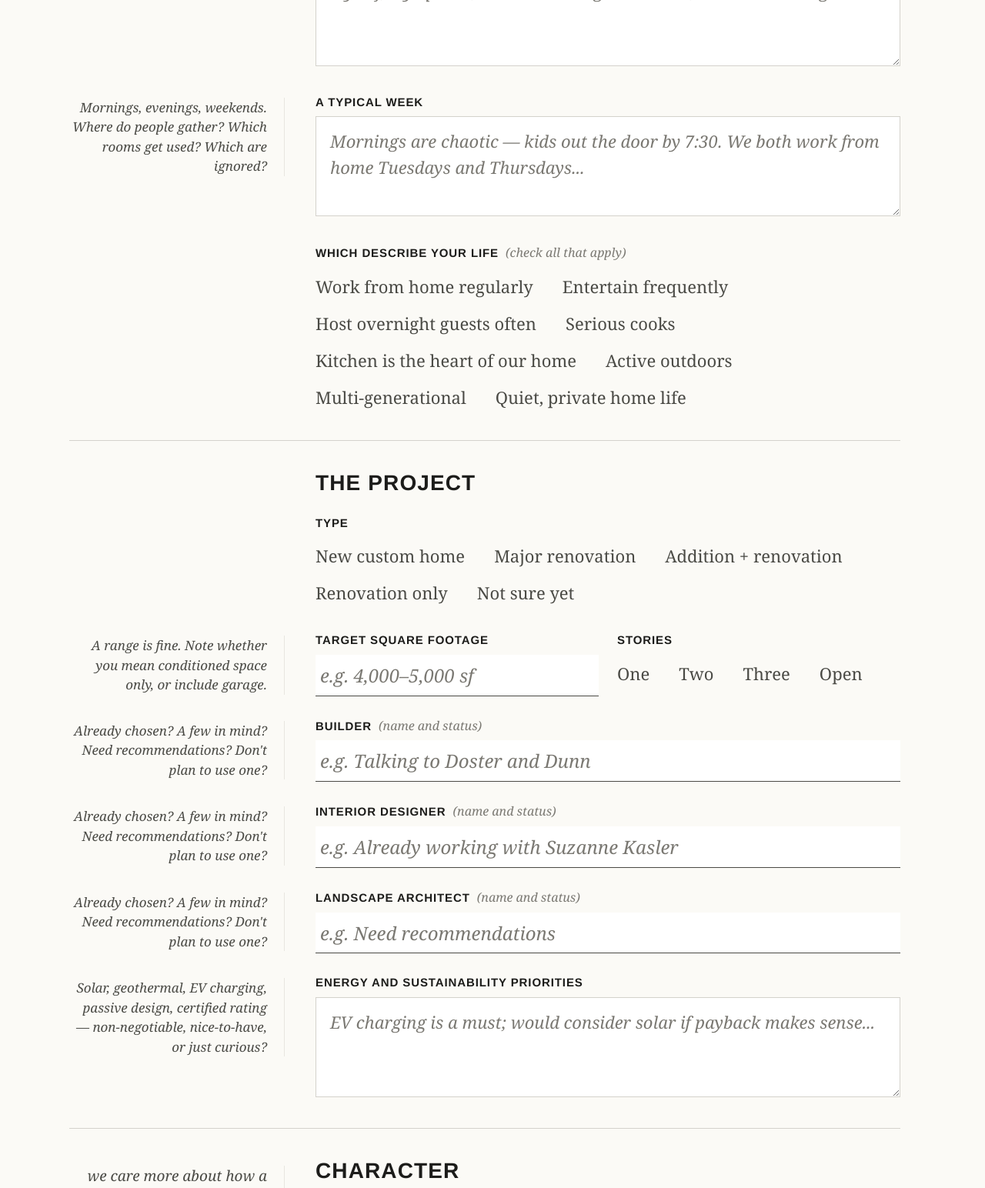
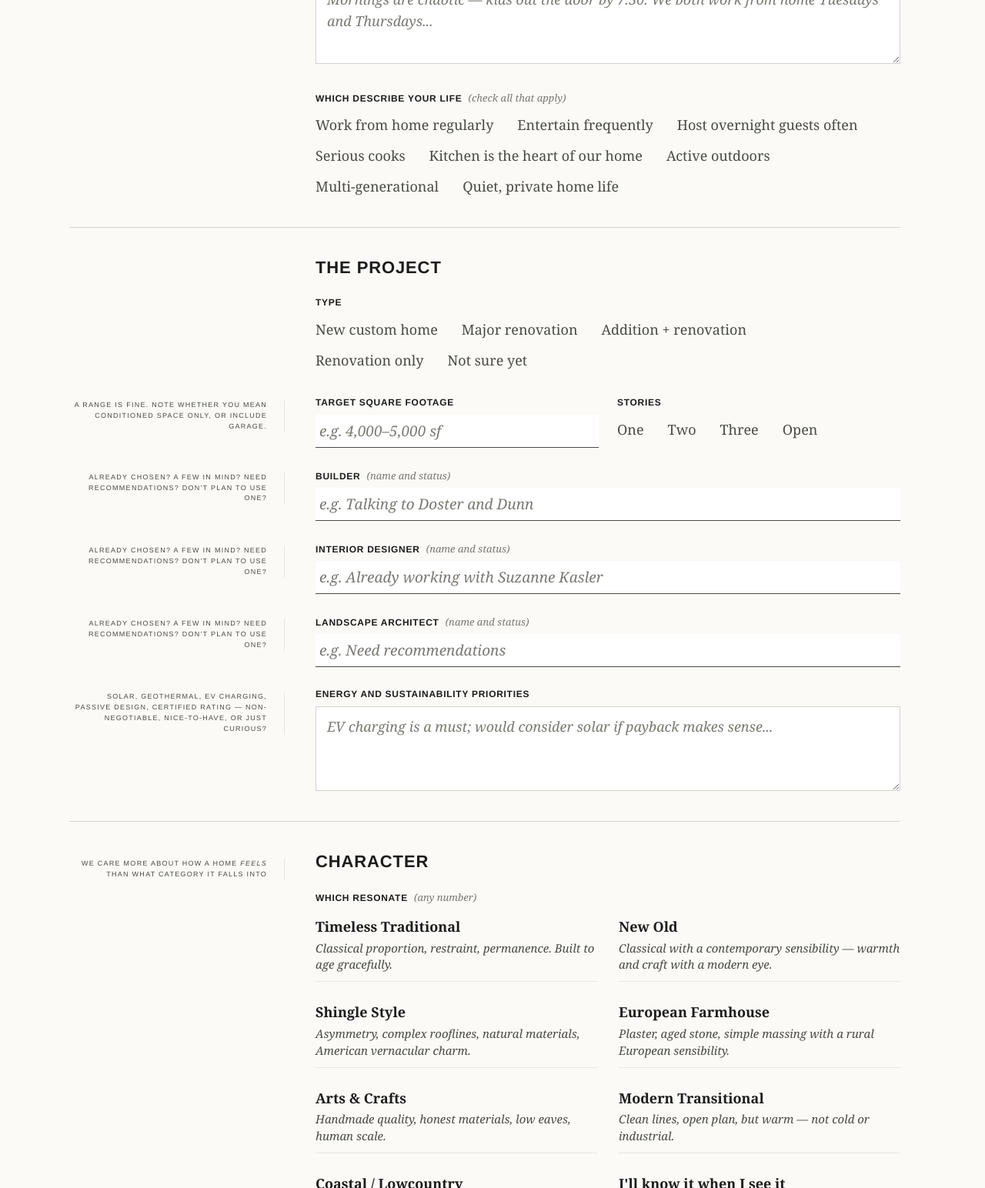
Before and after one commit to tscarlisle-ghub/TSC-quest, a plain HTML site: page index.html in a window 1280 px wide. Shown: the part 1256-2800 px from the top of the page at 77% size. Drawn offline with Linux system fonts and the light colour scheme; a web font is replaced by a local one.

Commit message:
Add files via upload

```diff
--- a/index.html
+++ b/index.html
@@ -39,7 +39,7 @@ body {
   background: var(--paper);
   color: var(--ink);
   font-family: var(--font-body);
-  font-size: 21px;
+  font-size: 17px;
   line-height: 1.55;
   -webkit-font-smoothing: antialiased;
   text-rendering: optimizeLegibility;
@@ -68,7 +68,7 @@ a:hover { color: var(--accent-dark); }
 .masthead h1 {
   font-family: var(--font-trajan);
   font-weight: 700;
-  font-size: 15px;
+  font-size: 12px;
   letter-spacing: 0.14em;
   text-transform: uppercase;
   color: var(--ink);
@@ -79,11 +79,11 @@ a:hover { color: var(--accent-dark); }
   font-family: var(--font-body);
   font-weight: 300;
   font-style: italic;
-  font-size: 58px;
+  font-size: 46px;
   letter-spacing: 0;
   color: var(--ink);
   line-height: 1.05;
-  margin-top: 6px;
+  margin-top: 5px;
 }
 
 /* ── PAGE ───────────────────────────────────────────────────────────────── */
@@ -110,7 +110,7 @@ section { position: relative; margin: 40px 0 28px; }
 h2 {
   font-family: var(--font-ui);
   font-weight: 700;
-  font-size: 28px;
+  font-size: 22px;
   letter-spacing: 0.04em;
   text-transform: uppercase;
   color: var(--ink);
@@ -125,11 +125,14 @@ h2 {
   padding-right: 22px;
   border-right: 1px solid var(--rule-soft);
   text-align: right;
-  font-family: var(--font-body);
-  font-style: italic;
-  font-size: 19px;
+  font-family: var(--font-ui);
+  font-weight: 300;
+  font-style: normal;
+  font-size: 9px;
+  letter-spacing: 0.14em;
+  text-transform: uppercase;
   color: var(--ink-soft);
-  line-height: 1.45;
+  line-height: 1.55;
 }
 .section-rule {
   border-top: 1px solid var(--rule);
@@ -148,11 +151,11 @@ h2 {
   display: block;
   font-family: var(--font-ui);
   font-weight: 600;
-  font-size: 15px;
+  font-size: 12px;
   letter-spacing: 0.06em;
   text-transform: uppercase;
   color: var(--ink);
-  margin-bottom: 9px;
+  margin-bottom: 7px;
   line-height: 1.3;
 }
 .q-label .opt {
@@ -162,7 +165,7 @@ h2 {
   letter-spacing: 0;
   text-transform: none;
   color: var(--ink-faint);
-  font-size: 16px;
+  font-size: 13px;
   margin-left: 4px;
 }
 .q-label .req { color: var(--accent); margin-left: 3px; font-weight: normal; }
@@ -176,11 +179,14 @@ h2 {
   padding-right: 22px;
   border-right: 1px solid var(--rule-soft);
   text-align: right;
-  font-family: var(--font-body);
-  font-style: italic;
+  font-family: var(--font-ui);
+  font-weight: 300;
+  font-style: normal;
+  letter-spacing: 0.14em;
+  text-transform: uppercase;
   color: var(--ink-soft);
-  font-size: 17px;
-  line-height: 1.5;
+  font-size: 9px;
+  line-height: 1.55;
 }
 
 /* ── FIELDS ─────────────────────────────────────────────────────────────── */
@@ -189,11 +195,11 @@ input[type="text"], input[type="email"], input[type="tel"], input[type="url"], i
   background: var(--field-bg);
   color: var(--ink);
   font-family: var(--font-body);
-  font-size: 24px;
+  font-size: 19px;
   line-height: 1.45;
   border: none;
   border-bottom: 1px solid var(--ink-soft);
-  padding: 10px 6px 8px;
+  padding: 8px 5px 6px;
   border-radius: 0;
   outline: none;
   -webkit-appearance: none;
@@ -212,12 +218,12 @@ input::placeholder, textarea::placeholder {
 input:focus::placeholder,
 textarea:focus::placeholder { color: transparent; }
 textarea {
-  min-height: 130px;
+  min-height: 110px;
   resize: vertical;
   border: 1px solid var(--rule);
-  padding: 14px 18px;
+  padding: 12px 14px;
   background: var(--field-bg);
-  font-size: 22px;
+  font-size: 18px;
   line-height: 1.55;
 }
 textarea:focus { border-color: var(--accent); background: var(--highlight); }
@@ -231,11 +237,11 @@ select {
 }
 
 .notes-box {
-  min-height: 260px;
-  font-size: 24px;
+  min-height: 220px;
+  font-size: 19px;
   line-height: 1.6;
   border: 1px solid var(--ink-soft);
-  padding: 18px 22px;
+  padding: 14px 18px;
 }
 
 /* ── ROWS ───────────────────────────────────────────────────────────────── */
@@ -246,10 +252,10 @@ select {
 .chips { display: flex; flex-wrap: wrap; gap: 0; margin-top: 4px; }
 .chip {
   font-family: var(--font-body);
-  font-size: 22px;
+  font-size: 18px;
   color: var(--ink-soft);
-  padding: 7px 16px 7px 0;
-  margin-right: 22px;
+  padding: 6px 13px 6px 0;
+  margin-right: 18px;
   cursor: pointer;
   border: none;
   background: none;
@@ -282,13 +288,13 @@ select {
 .style-title {
   font-family: var(--font-body);
   font-weight: 600;
-  font-size: 23px;
+  font-size: 18px;
   color: var(--ink);
-  margin-bottom: 4px;
+  margin-bottom: 3px;
 }
 .style-desc {
   font-family: var(--font-body);
-  font-size: 19px;
+  font-size: 15px;
   color: var(--ink-soft);
   font-style: italic;
   line-height: 1.45;
@@ -299,9 +305,9 @@ select {
 @media (max-width: 720px) { .spaces { grid-template-columns: 1fr 1fr; } }
 .space {
   font-family: var(--font-body);
-  font-size: 21px;
+  font-size: 17px;
   color: var(--ink-soft);
-  padding: 5px 0;
+  padding: 4px 0;
   cursor: pointer;
 }
 .space:hover { color: var(--ink); }
@@ -314,9 +320,9 @@ select {
 .budget { display: grid; grid-template-columns: repeat(auto-fill, minmax(160px, 1fr)); gap: 6px 24px; }
 .budget-item {
   font-family: var(--font-body);
-  font-size: 24px;
+  font-size: 19px;
   color: var(--ink-soft);
-  padding: 7px 0;
+  padding: 6px 0;
   cursor: pointer;
   border-bottom: 1px solid transparent;
 }
@@ -338,13 +344,13 @@ select {
 .action-btn {
   font-family: var(--font-ui);
   font-weight: 600;
-  font-size: 15px;
+  font-size: 12px;
   letter-spacing: 0.08em;
   text-transform: uppercase;
   cursor: pointer;
   background: transparent;
   border: 1px solid var(--rule);
-  padding: 11px 22px;
+  padding: 9px 18px;
   color: var(--ink-soft);
   transition: all 0.15s;
 }
@@ -359,8 +365,8 @@ select {
   font-family: var(--font-body);
   font-style: italic;
   color: var(--ink-soft);
-  font-size: 17px;
-  margin-top: 16px;
+  font-size: 14px;
+  margin-top: 14px;
   max-width: 580px;
 }
 .action-status.error { color: var(--accent); }
@@ -370,9 +376,9 @@ select {
 footer {
   border-top: 1px solid var(--rule);
   margin-top: 56px;
-  padding: 20px 40px 40px;
+  padding: 18px 40px 36px;
   font-family: var(--font-ui);
-  font-size: 14px;
+  font-size: 11px;
   letter-spacing: 0.08em;
   text-transform: uppercase;
   color: var(--ink-faint);
@@ -382,12 +388,12 @@ footer .accent { color: var(--accent); }
 
 /* ── CALLOUT — used to highlight the cost-estimator link in §Budget ─────── */
 .q-callout {
-  margin: 4px 0 32px;
-  padding: 16px 22px;
+  margin: 4px 0 28px;
+  padding: 14px 18px;
   background: var(--paper-2);
   border-left: 3px solid var(--accent);
   font-family: var(--font-body);
-  font-size: 19px;
+  font-size: 15px;
   line-height: 1.55;
   color: var(--ink);
   max-width: 760px;
```
